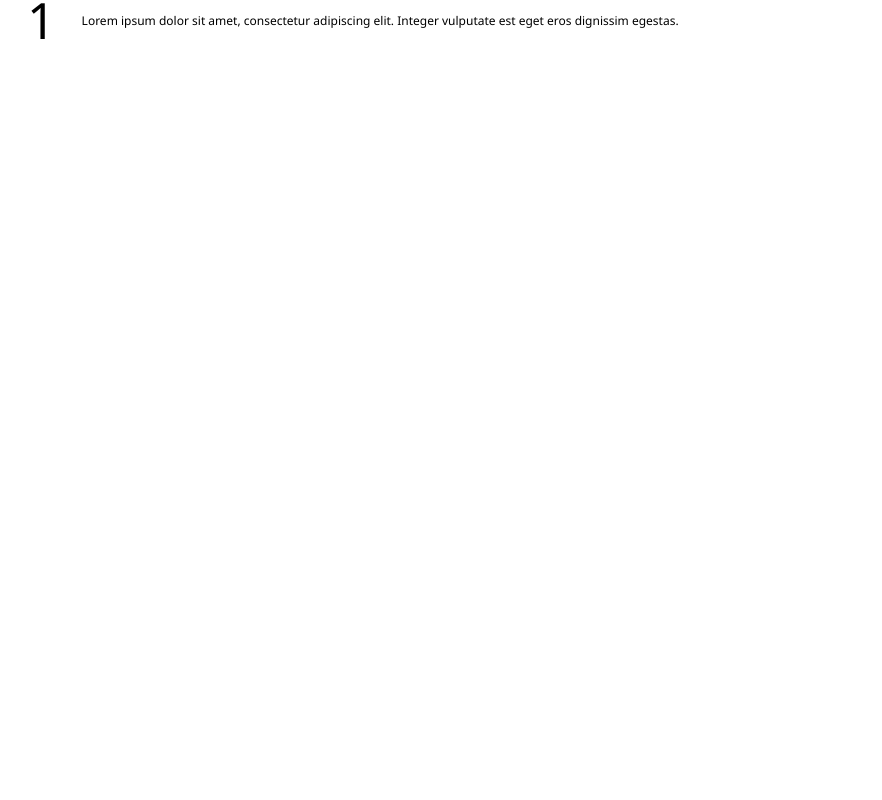
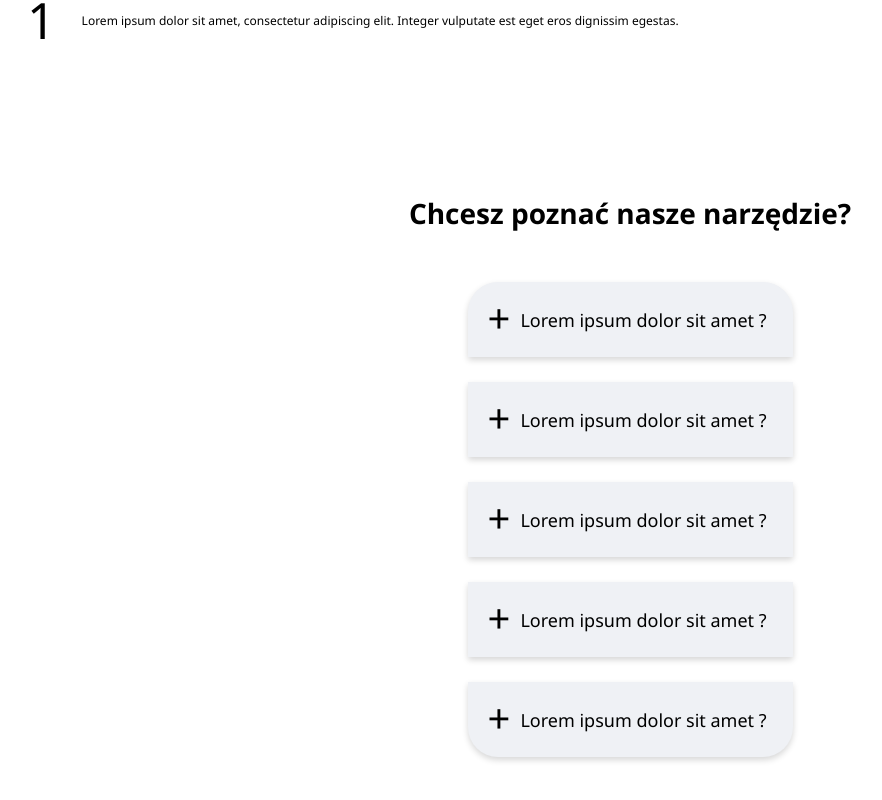
Before and after one commit to Bartlomiej95/Planner2-frontend, a React (Create React App) app: page / in a window 1280 px wide. Shown: the part 1156-1956 px from the top of the page, without its empty margins (10-892 px from the left). Before the commit the page ends 1350 px from the top, so only its background shows below. Built offline with nearby package versions, Linux system fonts and the light colour scheme.

Commit message:
Added FAQSection to homepage

```diff
--- /dev/null
+++ b/src/molecules/QAPlannerCard/QAPlannerCard.tsx
@@ -0,0 +1,60 @@
+import styled from 'styled-components';
+import { SubHeading } from '../../components/Heading/Heading';
+import { Paragraph } from '../../components/Paragraph/Paragraph';
+
+const Wrapper = styled.div`
+    width: 325px;
+    height: 75px;
+    background-color: #EFF1F5;
+    margin: 25px auto;
+    box-shadow: 0px 3px 6px 0px rgba(0, 0, 0, 0.16);
+    display: flex;
+    flex-direction: column;
+    flex-wrap: nowrap;
+    overflow: hidden;
+    :first-of-type {
+        margin-top: 50px;
+        border-top-left-radius: 30px;
+        border-top-right-radius: 30px;
+    }
+    :last-of-type{
+        border-bottom-left-radius: 30px;
+        border-bottom-right-radius: 30px;
+    }
+`;
+
+const TitleCard = styled.div`
+    display: flex;
+`;
+
+const Sign = styled.p`
+    font-size: 40px;
+    font-weight: 200;
+    margin-top: 8px;
+    margin-left: 20px;
+`;
+
+const QuestionHeading = styled(SubHeading)`
+    padding-left: 10px;
+    margin-top: 26px;
+`;
+
+const QAParagraphCard = styled(Paragraph)`
+    margin-left: 57px;
+    margin-top: 16px;
+`;
+
+
+const QAPlannerCard = () => {
+    return(
+        <Wrapper>
+            <TitleCard>
+                <Sign>+</Sign>
+                <QuestionHeading>Lorem ipsum dolor sit amet ?</QuestionHeading>
+            </TitleCard>
+            <QAParagraphCard>Lorem ipsum dupa sipsum</QAParagraphCard>
+        </Wrapper>
+    )
+}
+
+export default QAPlannerCard;
--- /dev/null
+++ b/src/organisms/FAQSection/FAQSection.tsx
@@ -0,0 +1,25 @@
+import styled from 'styled-components';
+import { Heading } from '../../components/Heading/Heading';
+import QAPlannerCard from '../../molecules/QAPlannerCard/QAPlannerCard';
+
+const Wrapper = styled.section`
+    width: 100vw;
+    min-height: 800px;
+`;
+
+
+const FAQSection = () => {
+
+    return(
+        <Wrapper >
+            <Heading>Chcesz poznać nasze narzędzie?</Heading>
+            <QAPlannerCard />
+            <QAPlannerCard />
+            <QAPlannerCard />
+            <QAPlannerCard />
+            <QAPlannerCard />
+        </Wrapper>
+    )
+}
+
+export default FAQSection;
--- a/src/views/HomePage.tsx
+++ b/src/views/HomePage.tsx
@@ -1,6 +1,7 @@
-import Banner from "../organisms/Banner/Banner"
-import Header from "../organisms/Header/Header"
-import PlannerFunc from "../organisms/PlannerFunc/PlannerFunc"
+import Banner from "../organisms/Banner/Banner";
+import Header from "../organisms/Header/Header";
+import PlannerFunc from "../organisms/PlannerFunc/PlannerFunc";
+import FAQSection from "../organisms/FAQSection/FAQSection";
 
 export const HomePage = () => {
     return(
@@ -8,6 +9,7 @@ export const HomePage = () => {
             <Header/>
             <Banner/>
             <PlannerFunc />
+            <FAQSection />
         </>
     )
 }
```
